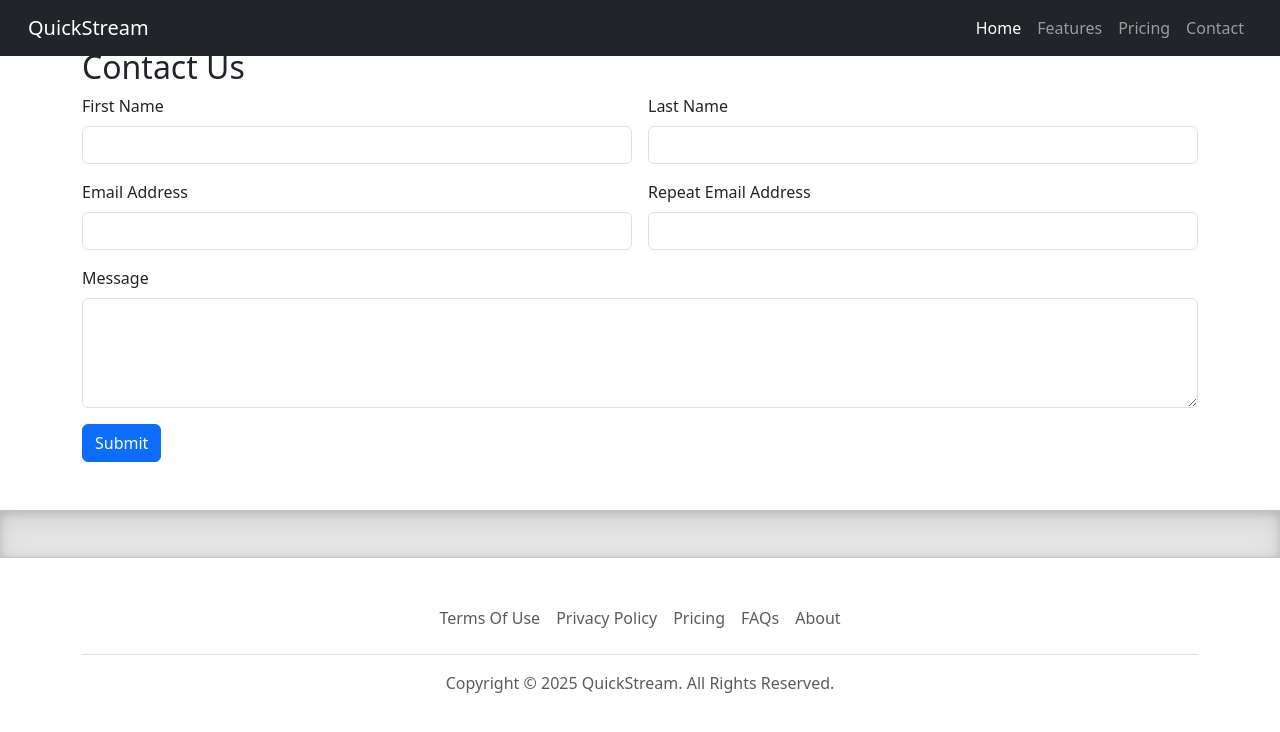
After one commit to quickstream0/quickstream-core, a Flask app: page /contact in a window 1280 px wide. The commit adds this page. Shown: the top 732 px of the page. Run offline with Flask 3, Linux system fonts and the light colour scheme; some libraries are stand-ins or nearby versions.

Commit message:
add contact form

```diff
--- a/app/blueprints/web/index/routes.py
+++ b/app/blueprints/web/index/routes.py
@@ -10,6 +10,10 @@ def index():
 def pricing():
     return render_template('pricing.html')
 
+@index_bp.route('/contact')
+def contact():
+    return render_template('contact.html')
+
 @index_bp.route('/faq')
 def faq():
     return render_template('faq.html')
--- a/app/static/css/faq.css
+++ b/app/static/css/faq.css
@@ -4,7 +4,6 @@
     flex-direction: column;
     align-items: center;
     justify-content: center;
-    min-height: 75vh;
 }
 h3 {
     font-size: 25px;
--- /dev/null
+++ b/app/templates/contact.html
@@ -0,0 +1,33 @@
+{% extends 'layout.html' %}
+{% block content %}
+<section>
+    <div class="container my-5">
+        <h2>Contact Us</h2>
+        <form action="" class="row g-3">
+            <div class="col-md-6">
+                <label for="firstName" class="form-label">First Name</label>
+                <input type="text" class="form-control" id="firstName" required>
+            </div>
+            <div class="col-md-6">
+                <label for="lastName" class="form-label">Last Name</label>
+                <input type="text" class="form-control" id="lastName" required>
+            </div>
+            <div class="col-md-6">
+                <label for="email" class="form-label">Email Address</label>
+                <input type="email" class="form-control" id="email" required>
+            </div>
+            <div class="col-md-6">
+                <label for="repeatEmail" class="form-label">Repeat Email Address</label>
+                <input type="email" class="form-control" id="repeatEmail" required>
+            </div>
+            <div class="col-md-12">
+                <label for="message" class="form-label">Message</label>
+                <textarea class="form-control" id="message" rows="4" required></textarea>
+            </div>
+            <div class="col-md-12">
+                <button type="submit" class="btn btn-primary">Submit</button>
+            </div>
+        </form>
+    </div>
+</section>
+{% endblock content %}
--- a/app/templates/faq.html
+++ b/app/templates/faq.html
@@ -24,7 +24,7 @@
         <div class="title mt-3">
             <h3 class="text-center">Can I install QuickStream on Android TV?</h3>
         </div>
-        <p class="text-center">Yes you can install QuickStream on Android TV but note that the app is not fully compatible with Android TV. Our team is working on a separate Android TV version that may be released in the near future.</p>
+        <p class="text-center">Yes you can install and use QuickStream on Android TV but note that the app is not fully compatible with remote control. Our team is working on a separate Android TV version that may be released in the near future.</p>
         <div class="title mt-3">
             <h3 class="text-center">Can I use external player with QuickStream?</h3>
         </div>
--- a/app/templates/layout.html
+++ b/app/templates/layout.html
@@ -45,7 +45,7 @@
                             <a class="nav-link" href="#!">Pricing</a>
                         </li>
                         <li class="nav-item">
-                            <a class="nav-link" href="#!">Contact</a>
+                            <a class="nav-link" href="{{ url_for('index.contact') }}">Contact</a>
                         </li>
                     </ul>
                 </div>
```
Also changed, not shown: app/static/css/common.css (added), 2 other files.
